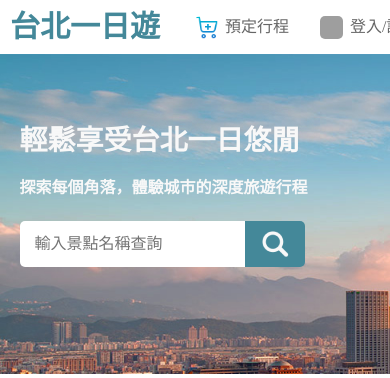
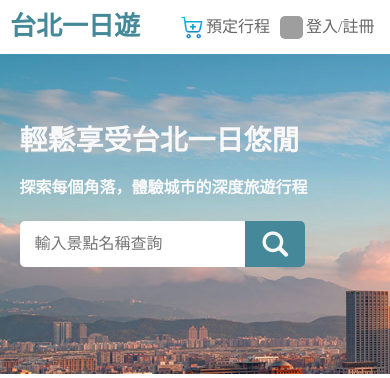
Before and after one commit to PeiYingr/Taipei-day-trip, a Flask app: page / in a window 390 px wide; the page is wider, and only the part inside the window is pictured. Shown: the top 378 px of that part. Run offline with Flask 2, Linux system fonts and the light colour scheme; data comes from the database, SQL or seed files in the repository; grey boxes are pictures that could not be loaded.

Commit message:
modified css of navbar

```diff
--- a/static/CSS/base.css
+++ b/static/CSS/base.css
@@ -251,12 +251,15 @@ body{
     color: #FFFFFF;
 }
 
-@media (max-width:1200px){
+@media (max-width:1230px){
     .frame{
         width:98%;
     }
     .title{
         margin-right:auto;
+    }
+    .memberCenterFrame{
+        width:98%;
     }
 }
 
@@ -271,4 +274,32 @@ body{
     .reserve{
         margin-left: auto;
     }
+    .memberCenterBlock{
+        width:110px;
+    }
 }
+
+@media (max-width:450px) {
+    .frame{
+        width:100%;
+    }
+    .title{
+        margin-left:10px;
+        margin-right:20px;
+        width:130px;
+        font-size: 26px;
+    }
+    .reserve{
+        width:95px;
+        margin-right: 5px;
+    }
+    .memberCenter{
+        width:95px;
+    }
+    .memberCenterBlock{
+        width:100px;
+    }
+    .userIcon, .cartIcon{
+        margin-right: 3px;
+    }
+}
```
